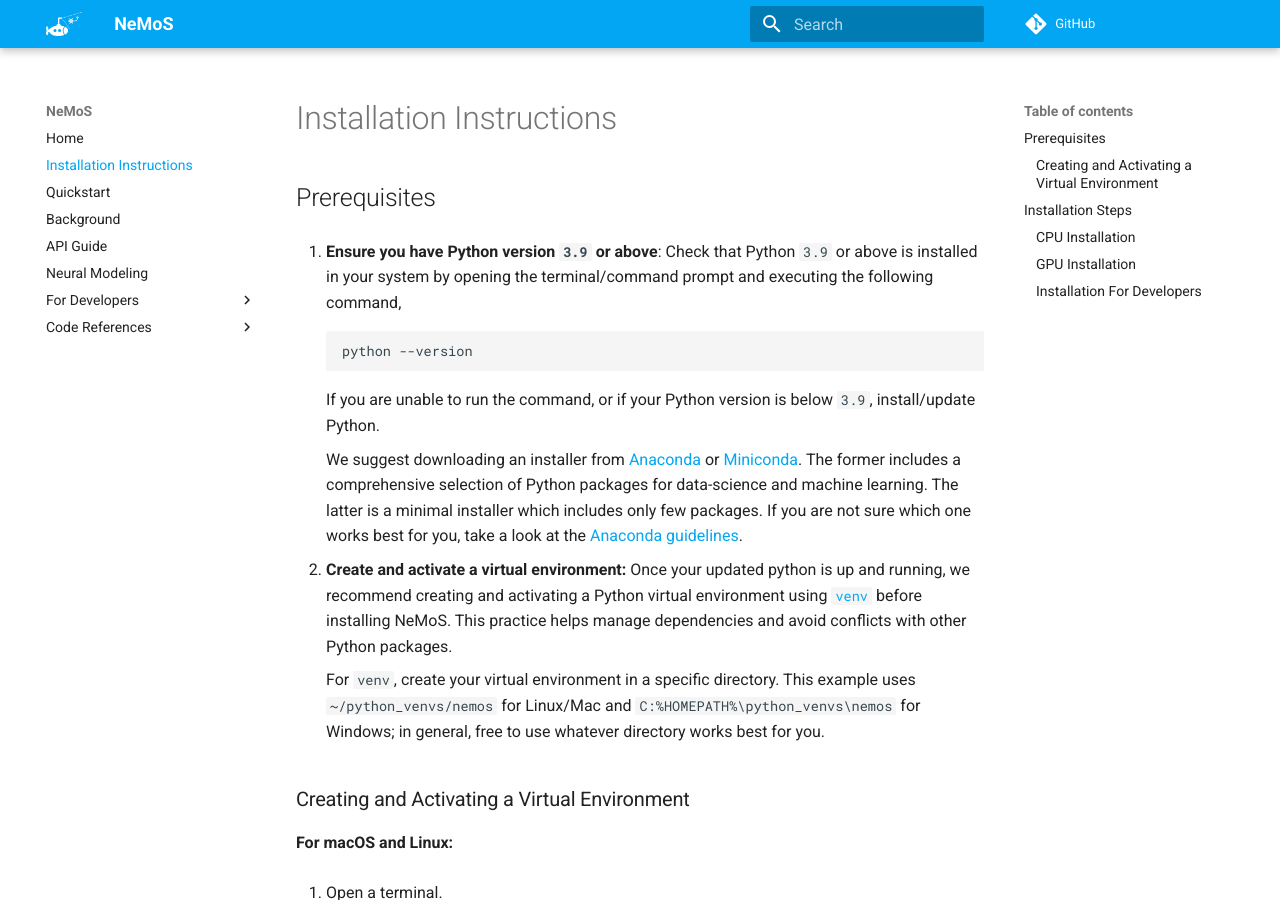
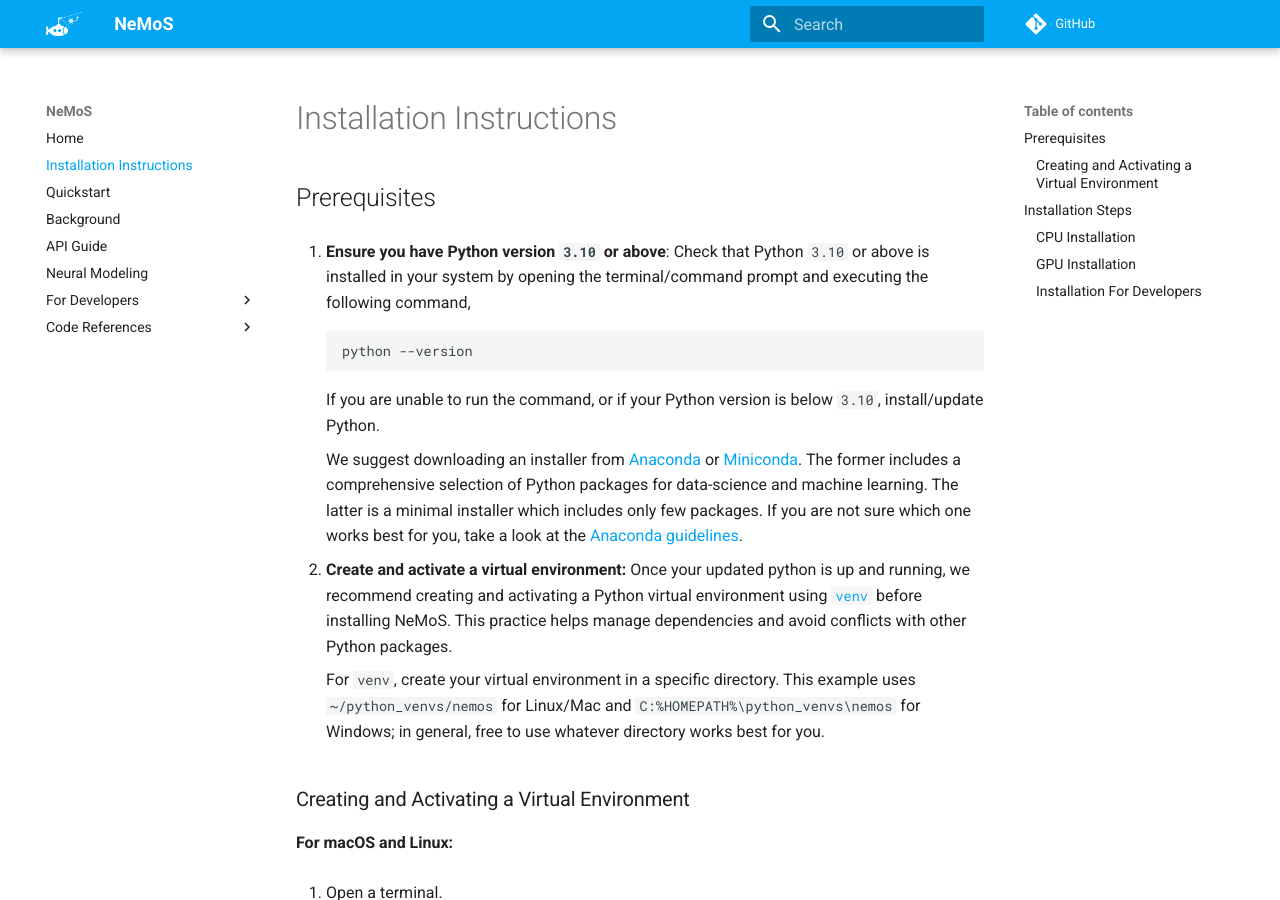
Before and after one commit to flatironinstitute/nemos, an MkDocs documentation site: the page built from docs/installation.md, in a window 1280 px wide and 900 px high. Built offline with MkDocs 1.6.1 and Material for MkDocs 9.7.7, drawn with Linux system fonts in a browser that asks for light colours; nearby versions of some CDN libraries; library files that are not in the unit come from our copies; comment, search, counter and statistics services are not loaded.

Commit message:
upgraded min python version

````diff
--- a/docs/installation.md
+++ b/docs/installation.md
@@ -1,10 +1,10 @@
 ## Prerequisites
 
-1. **Ensure you have Python version `3.9` or above**: Check that Python `3.9` or above is installed in your system by opening the terminal/command prompt and executing the following command,
+1. **Ensure you have Python version `3.10` or above**: Check that Python `3.10` or above is installed in your system by opening the terminal/command prompt and executing the following command,
     ```bash
     python --version
     ```
-    If you are unable to run the command, or if your Python version is below `3.9`, install/update Python.
+    If you are unable to run the command, or if your Python version is below `3.10`, install/update Python.
 
     We suggest downloading an installer from [Anaconda](https://docs.anaconda.com/free/anaconda/install/) or [Miniconda](https://docs.anaconda.com/free/miniconda/). The former includes a comprehensive selection of Python packages for data-science and machine learning. The latter is a minimal installer which includes only few packages.
     If you are not sure which one works best for you, take a look at the [Anaconda guidelines](https://docs.anaconda.com/free/distro-or-miniconda/).
--- a/pyproject.toml
+++ b/pyproject.toml
@@ -8,16 +8,16 @@
 authors = [{name = "nemos authors"}]
 description = "NEural MOdelS, a statistical modeling framework for neuroscience."
 readme = "README.md"
-requires-python = ">=3.9"
+requires-python = ">=3.10"
 keywords = ["neuroscience", "Poisson-GLM"]
 license = { file = "LICENSE" }
 classifiers = [
     "Intended Audience :: Science/Research",
     "Natural Language :: English",
     "Programming Language :: Python :: 3",
-    "Programming Language :: Python :: 3.9",
     "Programming Language :: Python :: 3.10",
-    "Programming Language :: Python :: 3.11"
+    "Programming Language :: Python :: 3.11",
+    "Programming Language :: Python :: 3.12"
 ]
 
 # Define dependencies for the project
````
Also changed, not shown: README.md (+1 -1 lines), docs/index.md (+1 -1 lines), 1 other file.
